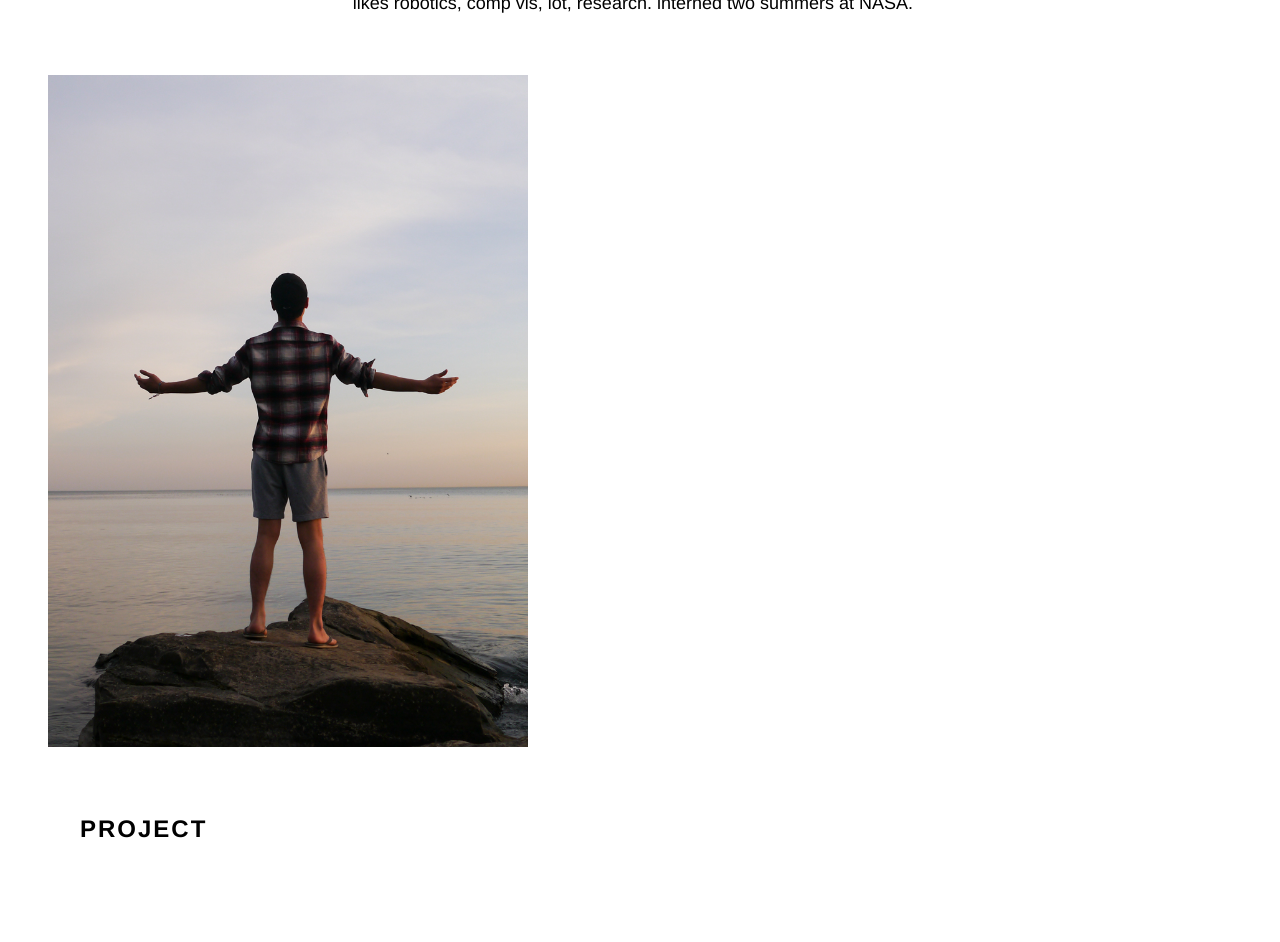
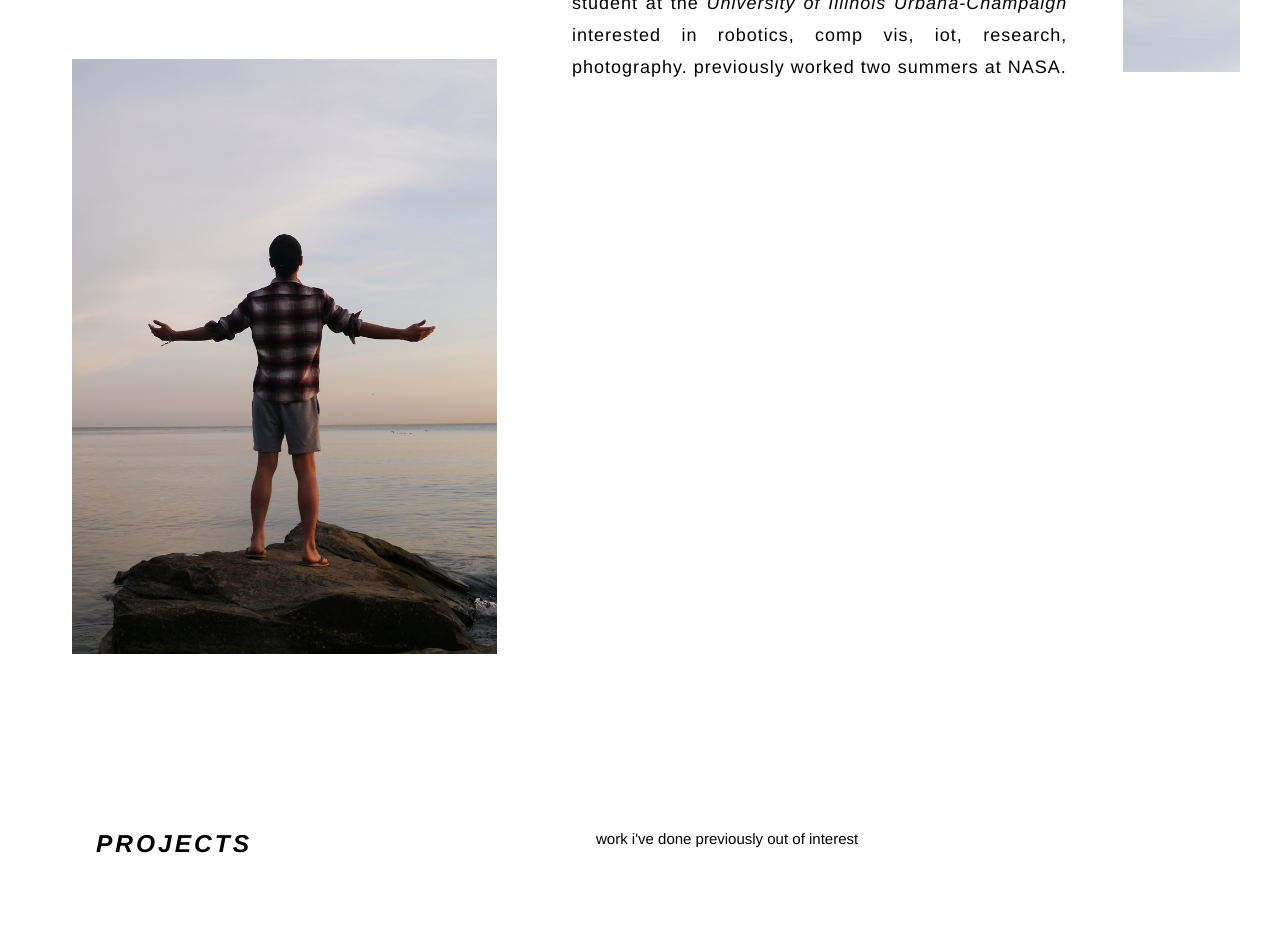
Before and after one commit to jamestimotiwu/jamestimotiwu.github.io, a plain HTML site: page index.html in a window 1280 px wide. Shown: the part 117-1059 px from the top of the page. Drawn offline with Linux system fonts and the light colour scheme.

Commit message:
change layout

```diff
--- a/index.html
+++ b/index.html
@@ -40,25 +40,28 @@
             margin-left: 40px; */
 
             /* border: 3px solid red;*/
-            height: 15vh; /*modified*/
-            width: 300px; /*modified*/
+            height: auto;/* 15vh; modified*/
+            width: 500px; /*modified*/
             /*font-family: 'Helvetica', sans-serif;*/
             font-weight: bold;
-            font-size: 24px;
+            font-size: 24.5px;
             text-align: left;
             color: #000;
             /* float left to place text boxes right next to each other */
             float: left;
 
-            letter-spacing: 2px;
+            letter-spacing: 3px;
             text-transform: uppercase;
+
+            font-style: italic;
+
         }
 
         .block-bio {
             overflow: hidden; /* keeps float in box */
             /* border: 3px solid blue;*/
             margin-top: 9vh;
-            margin-left: 1vw;
+            margin-left: 4vh;
             font-family: 'Helvetica', sans-serif;
             font-size: 18px;
             text-align: justify;
@@ -66,15 +69,17 @@
             /*min height size of browser*/
            /* float: left; */
             line-height: 32px;
+            letter-spacing: 1px;
+            margin-right: 0vw; /* 9vw;*/
         }
 
         .block-project {
             overflow: hidden; /* keeps float in box */
             /* border: 3px solid blue; */
-            margin-top: 8vh;
-            margin-left: 5vh;
+            margin-top: 21vh;
+            margin-left: 7vh;
             font-family: 'Helvetica', sans-serif;
-            font-size: 20px;
+            font-size: 15px;
             text-align: left;
             color: #000;
            /* float: left; */
@@ -84,12 +89,37 @@
     <link href="https://fonts.googleapis.com/css?family=Titillium+Web:400,600,400italic,300italic,600italic|Source+Sans+Pro:400,300,600,400italic,600italic" rel="stylesheet" type="text/css">
 
     <body>
+
+        <!-- main splash/bio page -->
         <div class="block-bio">
-            <div class="header">james timotiwu</div>
-            is an undergraduate electrical & computer engineering student at the <a href="https://www.ece.illinois.edu"> University of Illinois Urbana-Champaign.</a> likes robotics, comp vis, iot, research. interned two summers at NASA.</div>
-        <img style="height:40%; width:40%; margin-left: 1vh" src="images/bio.jpg" >
+            <div class="header">
+                <div style="padding-left: 3vh">james timotiwu</div>
+                <img style="height:85%; width:85%; padding-top: 9vh;" src="images/bio.jpg" >
+            </div>
+            <img style="float: right; height:10%; width:10%; padding-left: 7vh;" src="images/topleft.jpg">
+            <div style="float: center;">
+            an undergraduate electrical & computer engineering student at the
+            <a style="font-style: italic" href="https://www.ece.illinois.edu"> University of Illinois Urbana-Champaign
+            </a>
+            interested in robotics, comp vis, iot, research, photography. previously worked two summers at NASA.
+
+            </div>
+        </div>
+
+        <!-- project header -->
         <div id="project" class="block-project">
-        <div class="header">PROJECT</div>
+            <div class="header">projects</div>
+            work i've done previously out of interest
+        </div>
+
+        <!-- list of projects here -->
+
+
+        <!-- experiences  -->
+
+        <div id="experiences" class="block-project">
+            <div class="header">been there done that</div>
+            things i've lived through the past few years
         </div>
     </body>
 </html>
```
Also changed, not shown: images/bottomleft.jpg (added), images/topleft.jpg (added), 1 other file.
